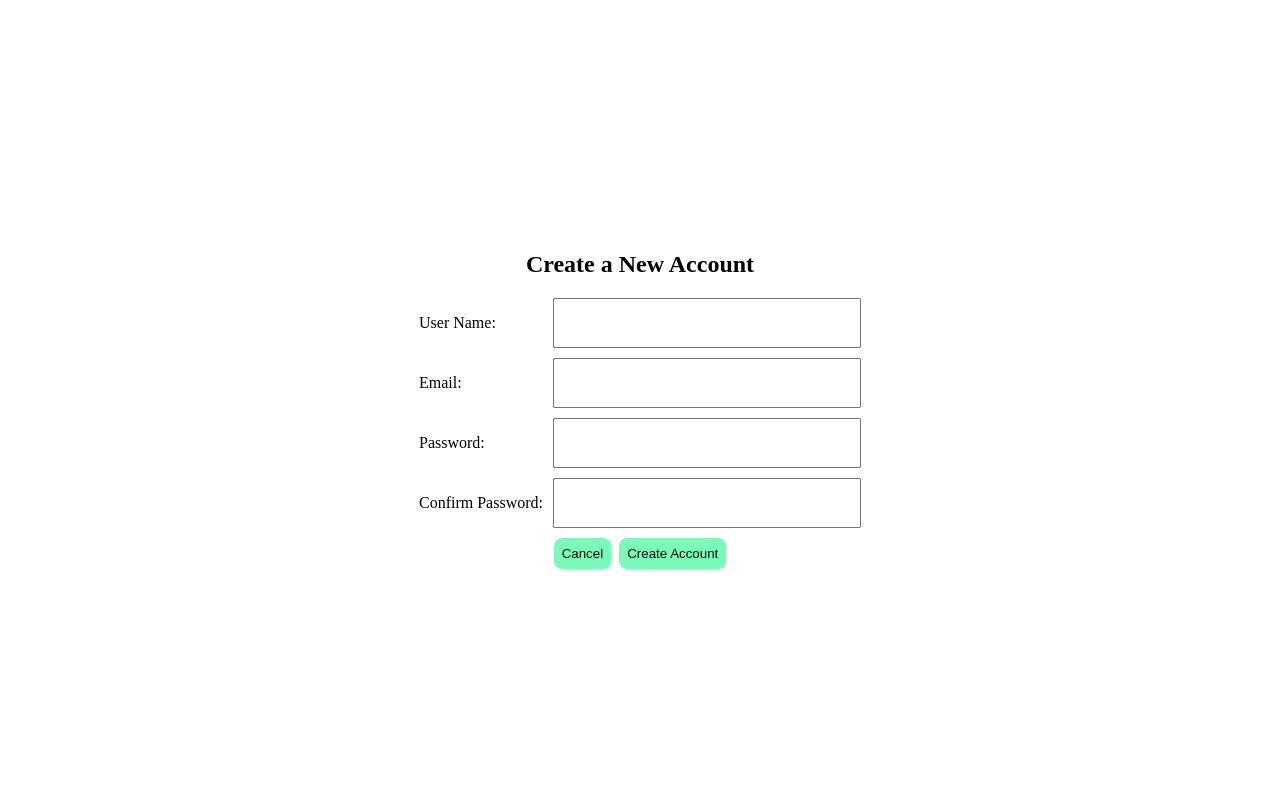
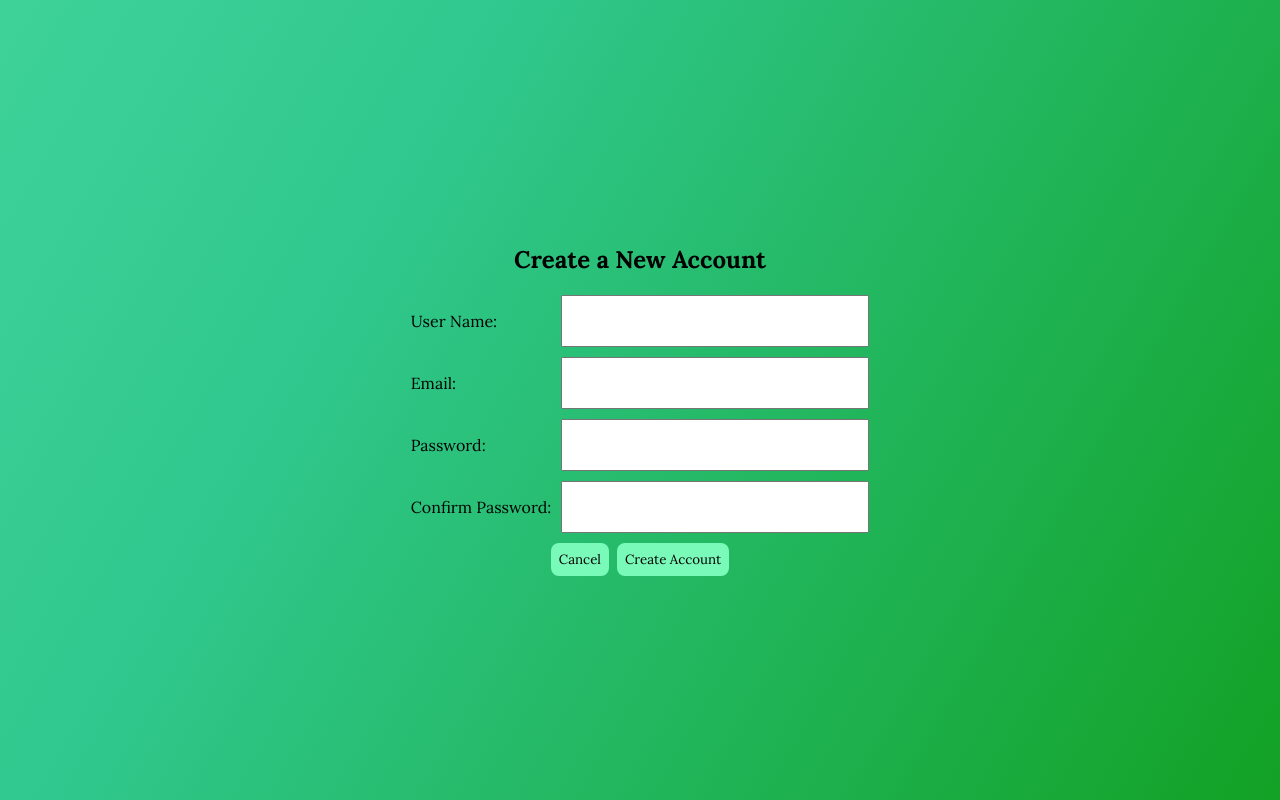
Before and after one commit to Vnovnick/jourbooks, a SvelteKit app: page / in a window 1280 px wide. Built offline with nearby package versions, Linux system fonts and the light colour scheme.

Commit message:
add font; add gradient

```diff
--- a/src/app.html
+++ b/src/app.html
@@ -3,6 +3,9 @@
 	<head>
 		<meta charset="utf-8" />
 		<link rel="icon" href="%sveltekit.assets%/favicon.png" />
+		<link rel="preconnect" href="https://fonts.googleapis.com">
+		<link rel="preconnect" href="https://fonts.gstatic.com" crossorigin>
+		<link href="https://fonts.googleapis.com/css2?family=Lora:ital,wght@0,400;0,500;0,600;0,700;1,400;1,600;1,700&display=swap" rel="stylesheet">
 		<meta name="viewport" content="width=device-width" />
 		%sveltekit.head%
 	</head>
--- a/src/routes/+layout.svelte
+++ b/src/routes/+layout.svelte
@@ -7,5 +7,21 @@
     display: flex;
     height: 100%;
     width: 100%;
+    background: linear-gradient(300deg, #0a9708, #30c88e, #5ce7b1);
+    background-size: 180% 180%;
+    animation: gradient-animation 18s ease infinite;
+    font-family: "Lora", serif;
+  }
+
+  @keyframes gradient-animation {
+    0% {
+      background-position: 0% 50%;
+    }
+    50% {
+      background-position: 100% 50%;
+    }
+    100% {
+      background-position: 0% 50%;
+    }
   }
 </style>
--- a/src/routes/+page.svelte
+++ b/src/routes/+page.svelte
@@ -102,6 +102,7 @@
     margin: auto;
     text-align: center;
   }
+
   .login-page-form {
     display: flex;
     flex-direction: column;
@@ -128,6 +129,7 @@
     border: none;
     cursor: pointer;
     padding: 0.5rem;
+    font-family: "Lora", serif;
   }
   .login-button-container button:hover {
     background: rgb(20, 13, 5);
```
